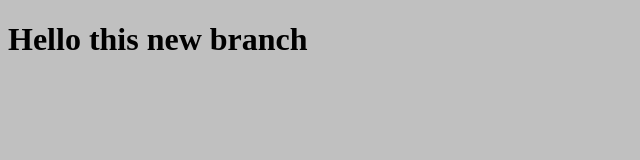
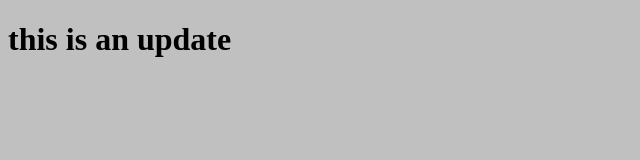
Before and after one commit to LYes48/myproject2, a plain HTML site: page index.html in a window 1280 px wide. Shown: the whole page, without its empty margins (0-640 px from the left). Drawn offline with Linux system fonts and the light colour scheme.

Commit message:
edit the html file

```diff
--- a/index.html
+++ b/index.html
@@ -7,7 +7,7 @@
     <link rel="stylesheet" href="style.css">
 </head>
 <body>
-    <h1>Hello this new branch </h1>
+    <h1>this is an update </h1>
     <script src="app.js"></script>
 </body>
 </html>
```
